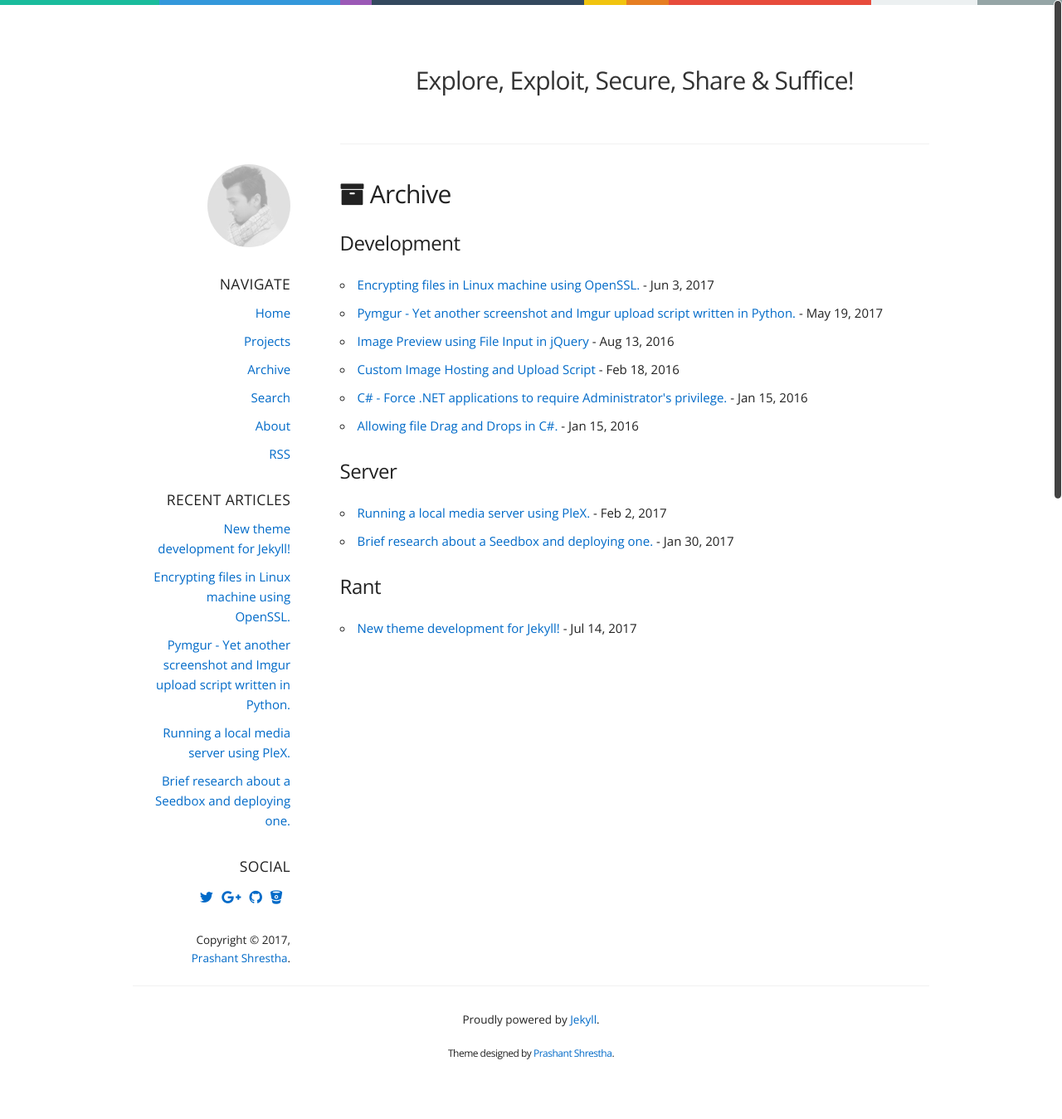
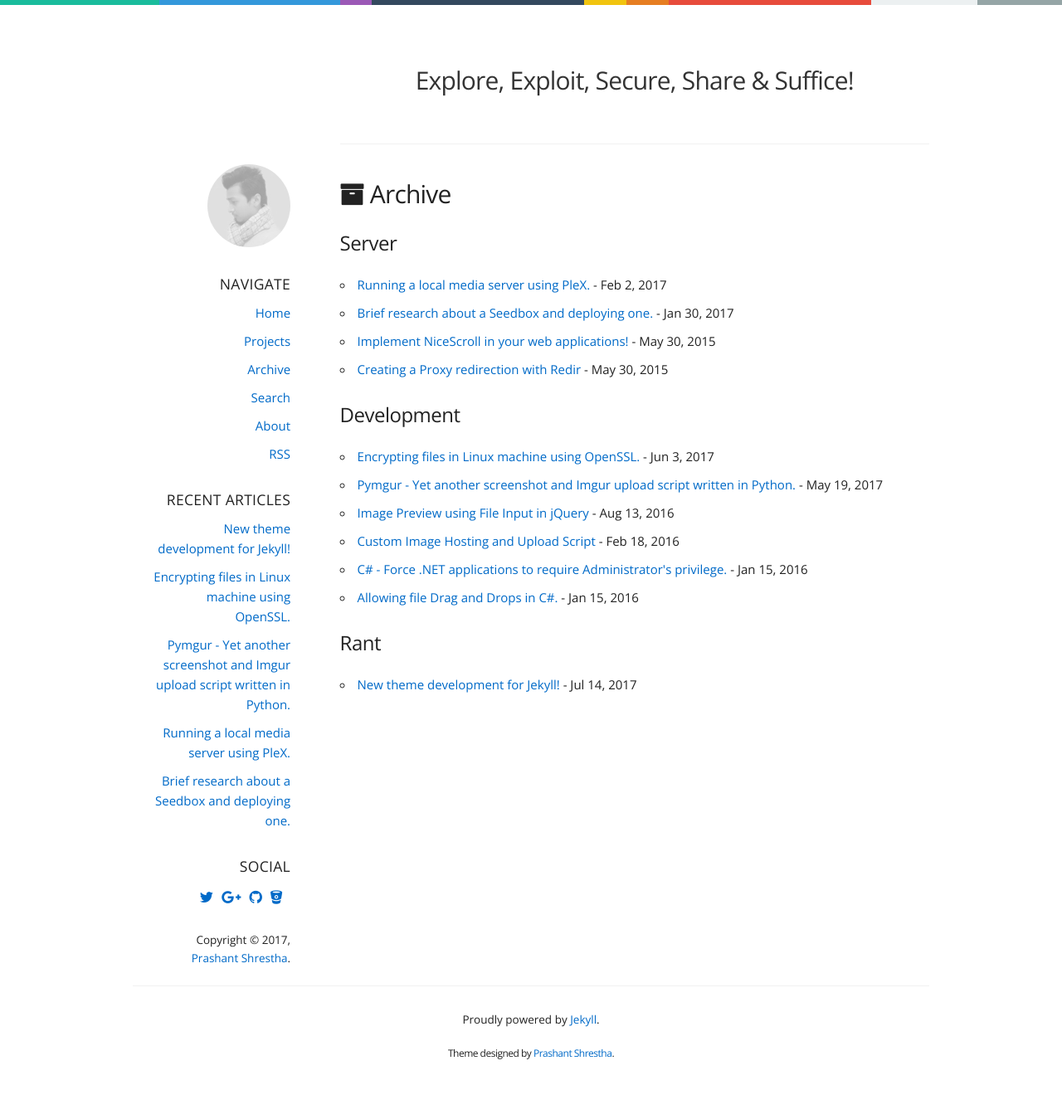
Before and after one commit to intern0t/personal-blog, a Jekyll site: the page built from assets/archive.md, in a window 1280 px wide. Shown: the whole page at 83% size. Built offline with Jekyll 4.4.1, drawn with Linux system fonts in a browser that asks for light colours; part of the change alters nothing that is shown.

Commit message:
Converted and Imported multiple old posts.

```diff
--- /dev/null
+++ b/_posts/2015-05-29-creating-a-proxy-redirection-with-redir.md
@@ -0,0 +1,145 @@
+---
+layout: post
+title: "Creating a Proxy redirection with Redir"
+author: Prashant Shrestha
+date: 2015-05-29 20:40:14 -400
+categories: server
+tags: traffic network redirection server administration management redir proxy route
+---
+
+When you **normally** launch or host a website through Linux Web Server Software such as [Apache](http://httpd.apache.org), [Lighttpd](http://www.lighttpd.net/download/) or [Nginx](http://nginx.org/en/download.html), you will be freely publicizing your server's IP Address unless you use a 3<sup>rd</sup> party DNS service to conceal your server's IP.
+
+There are various ways to conceal your server's IP Address from **normal** consumers to protect yourself from *raw* intrusions however that requires quite a bit of funding. One service which is quite big, widely known and provides free DNS nameserver for disposal is [Cloudflare](http://cloudflare.com/). Cloudflare provides their consumer with 3-4 [packages](https://www.cloudflare.com/plans) - Basic (free), Pro ($20/m.), Business ($200+/m.) and Enterprise ($5000/m.).
+
+If your server is **not** DDoS protected and if your server suffers an attack, you will go down easy, it is the same for the server hosting this blog as well. No DDoS protection nor have I tried to hide my server's IP Address.
+
+To keep the blog short, proxy redirection uses a small server compared to your main server, around ***1-2 GB*** RAM and ***couple*** gigs hard disk space should suffice and would be great if it also has a full fledged DDoS Protection.
+
+>Redir redirects tcp connections coming in to a local port to a specified address/port combination. It may be run either from inetd or as a standalone daemon. Depending on how redir was compiled, not all options may be available. ([- Redir](http://linux.die.net/man/1/redir))
+
+I use CentOS 6 therefore, this guide shall reflect my way of installing Redir in CentOS systems.
+
+First of all download the package manager from [Redir's Official download](http://pkgs.repoforge.org/redir/) page, make sure your OS settings match the package provided by Redir.
+
+Using wget, we can download the `.rpm` package ..
+
+{% highlight bash %}
+wget http://pkgs.repoforge.org/redir/redir-2.2.1-1.1.*.*.*.rpm
+{% endhighlight %}
+**Please do keep in mind, the asterisk (*) is replaced by your needs and your system infrastructure.**
+
+After the package arrives in your system, you may execute the `.rpm` file with ..
+
+{% highlight bash %}
+rpm -i redir-2.2.1-1.1.*.*.*.rpm
+{% endhighlight %}
+
+After installation of Redir in your system, you may add or execute the command to redirect the incoming packets from the local port to a remote port of your choice. For better security and to minimize the intrusion abuse, add an exception in [IPTables](http://ipset.netfilter.org/iptables.man.html) in your main-server to receive packets/traffic from the proxy server **only** so that any other raw connections to your main server will either be rejected or dropped. *(I personally like dropping the requests without any warning!)*
+
+In order to redirect the traffic from server A with an IP of **(1.1.1.1)** to B with an IP of **(2.2.2.2)** or vice-versa is to run this command through your terminal in either of the server depending on your need (incoming/outgoing).
+
+{% highlight bash %}
+redir --laddr=1.1.1.1 --lport=80 --caddr=2.2.2.2 --cport=80
+{% endhighlight %}
+
+After you add this, you might also want to add this code to the startup to launch this setting if in case anything happens to the server which requires a reboot. You can optimize the Redir's setting while typing the code, Redir takes the following options/parameters for its settings.
+
+{% highlight bash %}
+nano /etc/rc.d/rc.local
+{% endhighlight %}
+`rc.local` file holds a list of command to be executed after initial system reboot and after system programs are loaded.
+
+{% highlight bash %}
+which redir
+# Finds the path to the service name - redir.
+{% endhighlight %}
+Append the `rc.local` file with the full path and the bash script in the end.
+
+{% highlight bash %}
+/path/to/redir/<scriptname>.sh
+{% endhighlight %}
+
+{% highlight bash %}
+--lport
+Specifies port to listen for connections on (when not running from inetd)
+
+--laddr
+IP address to bind to when listening for connections (when not running from inetd)
+
+--cport
+Specifies port to connect to.
+
+--caddr
+Specifies remote host to connect to. (localhost if omitted)
+
+--inetd
+Run as a process started from inetd, with the connection passed as stdin and stdout on startup.
+
+--debug
+Write debug output to stderr or syslog.
+
+--name
+Specify program name to be used for TCP wrapper checks and syslog logging.
+
+--timeout
+Timeout and close the connection after n seconds of inactivity.
+
+--syslog
+Log information to syslog.
+
+--bind_addr
+Forces redir to pick a specific address/interface to bind to when it listens for incoming connections.
+
+--ftp
+When using redir for an FTP server, this will cause redir to also redirect ftp connections. Type should be specified as either "port", "pasv", or "both", to specify what type of FTP connection to handle. Note that --transproxy often makes one or the other (generally port) undesirable.
+
+--transproxy
+On a linux system with transparent proxying enabled, causes redir to make connections appear as if they had come from their true origin. (see /usr/share/doc/redir-2.2.1/transproxy.txt)
+
+--connect
+Redirects connections through an HTTP proxy which supports the CONNECT command. Specify the address and port of the proxy using --caddr and --cport. --connect requires the hostname and port which the HTTP proxy will be asked to connect to.
+
+--bufsize n
+Set the bufsize (defaut 4096) in bytes. Can be used combined with --max_bandwidth or --random_wait to simulate a slow connection.
+
+--max_bandwidth n
+Reduce the bandwidth to be no more than n bits/sec. The algorithme is basic, the goal is to simulate a slow connection, so there is no pic acceptance.
+
+--random_wait n
+Wait between 0 and 2 x n milliseconds before each "packet". A "packet" is a bloc of data read in one time by redir. A "packet" size is always less than the bufsize (see also --bufsize).
+
+--wait_in_out n
+Apply --max_bandwidth and --random_wait for input if n=1, output if n=2 and both if n=3.
+{% endhighlight %}
+
+Now that we know how to setup a redirection, lets add an IPTables rule in our main server to accept the traffic from that specific IP Address and port.
+
+{% highlight bash %}
+iptables -N ProxyRedirection
+# The above code creates a new chain in our IPTables.
+
+iptables -A ProxyRedirection --src 1.1.1.1 # allow 1.1.1.1
+# Allow traffic from the IP Address 1.1.1.1, you can add more.
+
+iptables -A ProxyRedirection -j DROP
+# Blocks everything else, if it doesn't match the *Allow IP in the chain.
+
+iptables -I INPUT -m tcp -p tcp --dport 80 -j ProxyRedirection
+# Enforce the chain rule from ProxyRedirection.
+
+service iptables save
+# Save and restart IPTables rules.
+{% endhighlight %}
+
+I am not implying that you can only use port 80 redirection, it was just an example which you can make changes to your need and necessities. If you have a dedicated proxy redirection setup (in simple words, many proxy redirection setup), you might want to look into [Squid](http://www.squid-cache.org/) which could help you save lots of bandwidth.
+
+This very same method can be used to **deflect** a medium DDoS attacks, depending on your server provider's service. If you have a dedicated IP to null-route or filter traffic, it can very well be used as a Firewall, literally.
+
+{% highlight bash %}
+[Traffic]->[S.P Firewall]->[Filtered IP]->[Proxy Server]->[Your Server]
+# S.P stands for Service Provider's.
+{% endhighlight %}
+
+Very sad however, I have yet to find good yet cheap host which provides those features for someone with minimal budget like myself. I shall continue the search nonetheless.
+
+~ Good Luck!
--- /dev/null
+++ b/_posts/2015-05-30-implement-nicescroll-in-your-web-applications.md
@@ -0,0 +1,50 @@
+---
+layout: post
+title: "Implement NiceScroll in your web applications!"
+author: Prashant Shrestha
+date: 2015-05-29 20:40:14 -400
+categories: server
+tags: traffic network redirection server administration management redir proxy route
+---
+
+Normally, a web designer can grasp scrolling effects and the scrollbar looks between [Google Chrome](http://www.google.com/chrome/) and [Mozilla Firefox](https://www.mozilla.org/en-US/firefox/new/). First difference anyone might quickly grasp would be the scrolling effect, that smooth scrolling effect of Mozilla. If you have yet to experience the smooth scroll, follow this path in Mozilla ..
+
+`Tools > Options > Advanced > General Tab`
+
+[![Smooth Scrolling](https://i.imgur.com/046MlAe.png)](https://i.imgur.com/046MlAe.png "Smooth Scrolling."){:data-rel="lightcase"}
+
+Similar yet customizable feature can be added in any web application making it scroll friendly. I used [NiceScroll](http://areaaperta.com/nicescroll/) to achieve this in my current blog powered by [Ghost](https://ghost.org/). This current one isn't the default scroll as I played with NiceScroll's settings a little.
+
+In order to implement NiceScroll, you first have to download the latest and stable NiceScroll Javascript [library](https://code.google.com/p/jquery-nicescroll/downloads/list) - I am using NiceScroll [v3.4.0](https://code.google.com/p/jquery-nicescroll/downloads/detail?name=jquery.nicescroll.340.zip&can=2&q=).
+
+Installation is too easy, either follow the guide provided by NiceScroll itself or follow my lead.
+
+Download the release package of your choice, [v3.4.0](https://code.google.com/p/jquery-nicescroll/downloads/detail?name=jquery.nicescroll.340.zip&can=2&q=) for me.
+
+{% highlight bash %}
+wget https://jquery-nicescroll.googlecode.com/files/jquery.nicescroll.340.zip
+unzip jquery.nicescroll.340.zip
+{% endhighlight %}
+
+Append and add `jquery.nicescroll.min.js` at the end of the `default.hbs` file and in the directory `./public_html/content/themes/<theme-name>/assets/js/`.
+
+`<script src="{{ asset "js/jquery.nicescroll.js"}}"></script>`
+
+There are various ways to initialize NiceScroll but the way I did was create a `loader` file which loads all the initialized jQuery libraries from one single file. If you do not want to bother creating a file, you may append the `default.hbs` file inside your theme directory and append this code at the bottom of the file.
+
+{% highlight javascript %}
+$(document).ready(function () {
+    // Nice Scroll Setup..
+    $("html").niceScroll({
+        styler: "fb",
+        cursorcolor: "#000",
+        zindex: 9999,
+        cursorborder: "0",
+        autohidemode: true
+    });
+});
+{% endhighlight %}
+
+Restart or stop-start your Ghost platform or simply refresh for regular web applications to take effect.
+
+~ Enjoy!
```
Also changed, not shown: _posts/2017-02-02-running-a-local-media-server-using-plex.md (line endings or trailing spaces).
